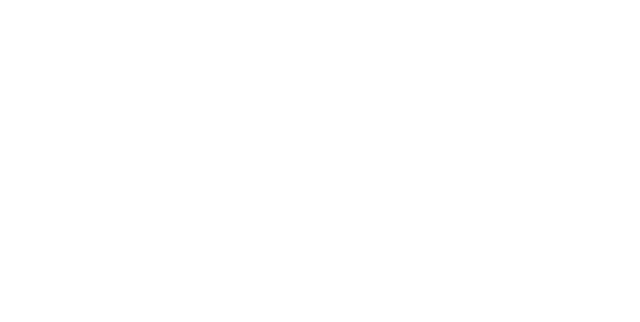
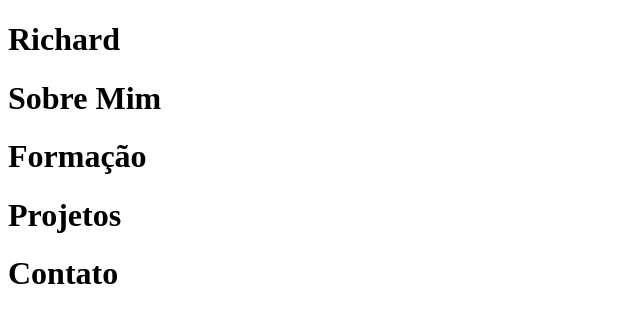
Before and after one commit to ricesar21/MyPortfolio, a plain HTML site: page index.html in a window 1280 px wide. Shown: the whole page, without its empty margins (0-640 px from the left). Drawn offline with Linux system fonts and the light colour scheme.

Commit message:
first info

```diff
--- a/index.html
+++ b/index.html
@@ -1,12 +1,22 @@
 <!DOCTYPE html>
 <html lang="pt-br">
+
 <head>
     <meta charset="UTF-8">
     <meta http-equiv="X-UA-Compatible" content="IE=edge">
     <meta name="viewport" content="width=device-width, initial-scale=1.0">
-    <title>Document</title>
+    <title>Richard Cesar</title>
+    <link rel="stylesheet" href="style.css">
 </head>
+
 <body>
+    <main>
+        <div><h1>Richard</h1></div>
+        <div><h1>Sobre Mim</h1></div>
+        <div><h1>Formação</h1></div>
+        <div><h1>Projetos</h1></div>
+        <div><h1>Contato</h1></div>
+    </main>
+</body>
 
-</body>
 </html>
```
